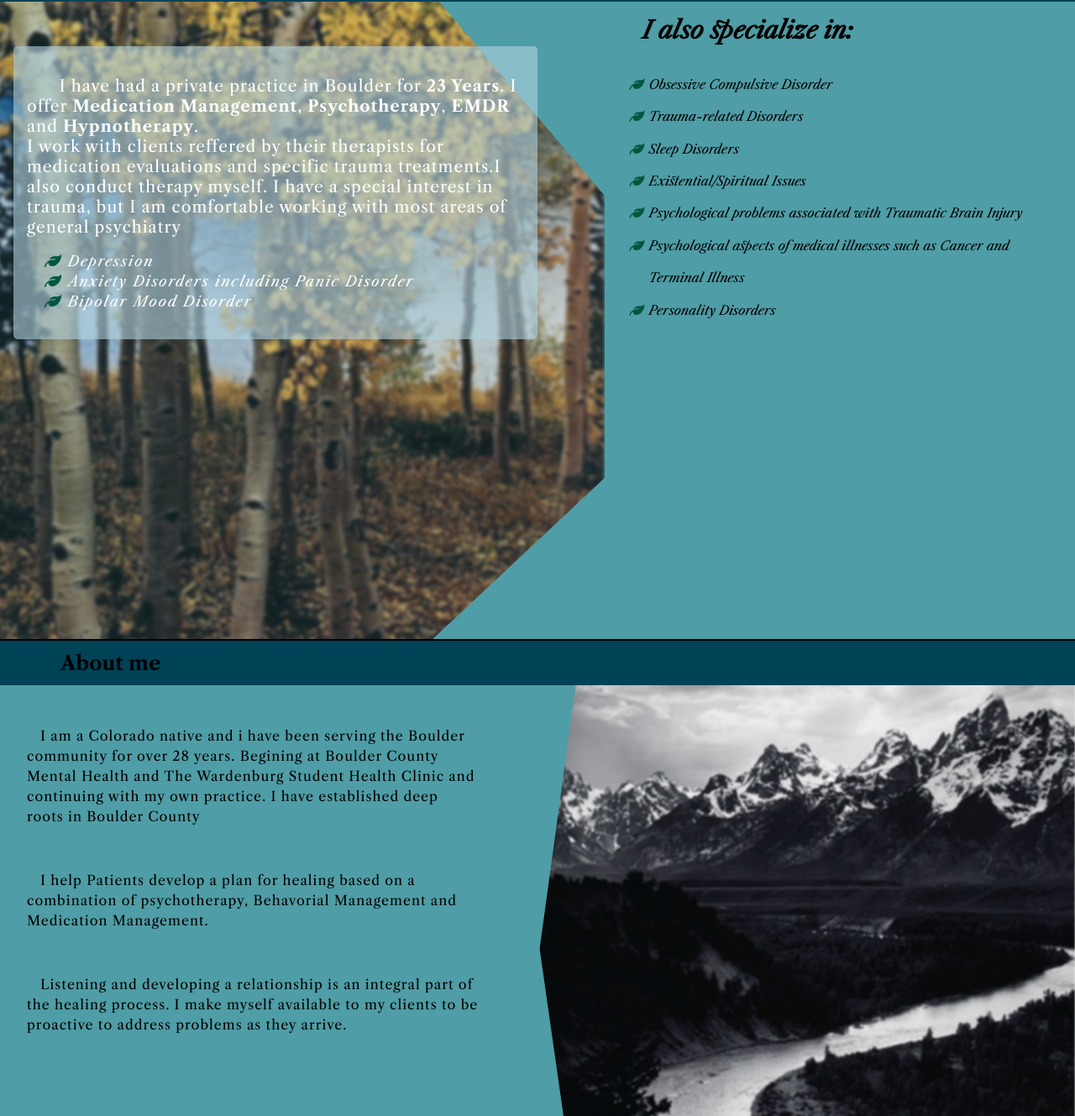
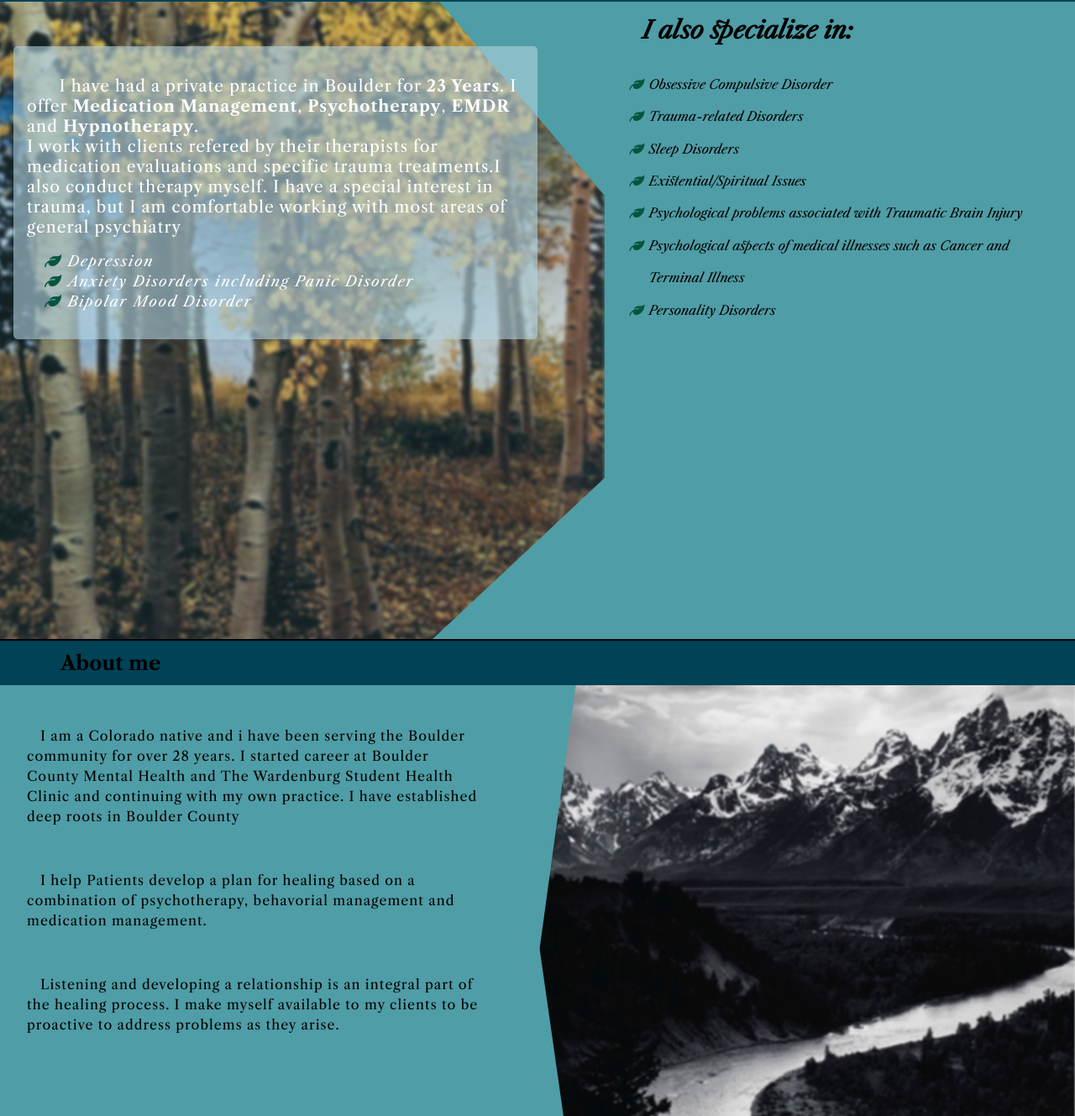
Before and after one commit to ManosDeMantequilla/Dr.Paris-website, a website: page index.html in a window 1280 px wide. Shown: the part 871-2200 px from the top of the page at 84% size. Drawn offline with nearby package versions, Linux system fonts and the light colour scheme.

Commit message:
cleaning up
cleaning up

```diff
--- a/index.html
+++ b/index.html
@@ -64,7 +64,7 @@
               <!-- <img src="https://cdn.vox-cdn.com/thumbor/gZcTCPlyVAXI7ZYG7GtYwm-zdns=/0x0:2480x1747/1200x800/filters:focal(1063x718:1459x1114)/cdn.vox-cdn.com/uploads/chorus_image/image/70159160/GettyImages_1324376942.0.jpg" alt="" class="section2-article_img"> -->
               <div class="section2-typography_leftC">
                 <p class="section2-article-content_left">I have had a private practice in Boulder for <span class="important-text">23 years</span>.  I offer <span class="important-text">medication management</span>, <span class="important-text">psychotherapy</span>, <span class="important-text">EMDR</span> and <span class="important-text">hypnotherapy</span>. </p>
-                <p class="section2-article-content_right">I work with clients reffered by their therapists for medication evaluations and specific trauma treatments.I also conduct therapy myself.  I have a special interest in trauma, but I am comfortable working with most areas of general psychiatry</p>
+                <p class="section2-article-content_right">I work with clients refered by their therapists for medication evaluations and specific trauma treatments.I also conduct therapy myself.  I have a special interest in trauma, but I am comfortable working with most areas of general psychiatry</p>
                 <ul>
                   <li>Depression</li>
                   <li>Anxiety Disorders including Panic Disorder</li>
@@ -99,9 +99,9 @@
       <div class="section-3_left">
 
           <div class="about-me_card">
-                       <p>I am a Colorado native and i have been serving the Boulder community for over 28 years. Begining at Boulder County Mental Health and The Wardenburg Student Health Clinic and continuing with my own practice. I have established deep roots in Boulder County  </p>
-          <p>I help Patients develop a plan for healing based on a combination of psychotherapy, Behavorial Management and Medication Management.</p>
-          <p>Listening and developing a relationship is an integral part of the healing process. I make myself available to my clients to be proactive to address problems as they arrive.</p>
+                       <p>I am a Colorado native and i have been serving the Boulder community for over 28 years. I started career at Boulder County Mental Health and The Wardenburg Student Health Clinic and continuing with my own practice. I have established deep roots in Boulder County  </p>
+          <p>I help Patients develop a plan for healing based on a combination of psychotherapy, behavorial management and medication management.</p>
+          <p>Listening and developing a relationship is an integral part of the healing process. I make myself available to my clients to be proactive to address problems as they arise.</p>
           </div>
 
 
@@ -120,6 +120,7 @@
           <h1 class="title">How to find me</h1>
           <p class="content">My office is located in beautiful downtown Boulder! I am just east of The Pearl Street Mall in the historic Arbor House</p>
           <p class="address">2043 Pearl St, Boulder, CO 80302</p>
+          <p class="address">We have free on street parking</p>
           <p class="contact_phone">You can reach me by phone at <span class="important-text">303-579-9926</span></p>
 
         </div>
```
Also changed, not shown: package.json (added, +19 -0 lines), fonts/ACaslonPro-Bold.otf (deleted), fonts/ACaslonPro-BoldItalic.otf (deleted), fonts/ACaslonPro-Italic.otf (deleted), fonts/ACaslonPro-Regular.otf (deleted), fonts/ACaslonPro-Semibold.otf (deleted), fonts/ACaslonPro-SemiboldItalic.otf (deleted).
